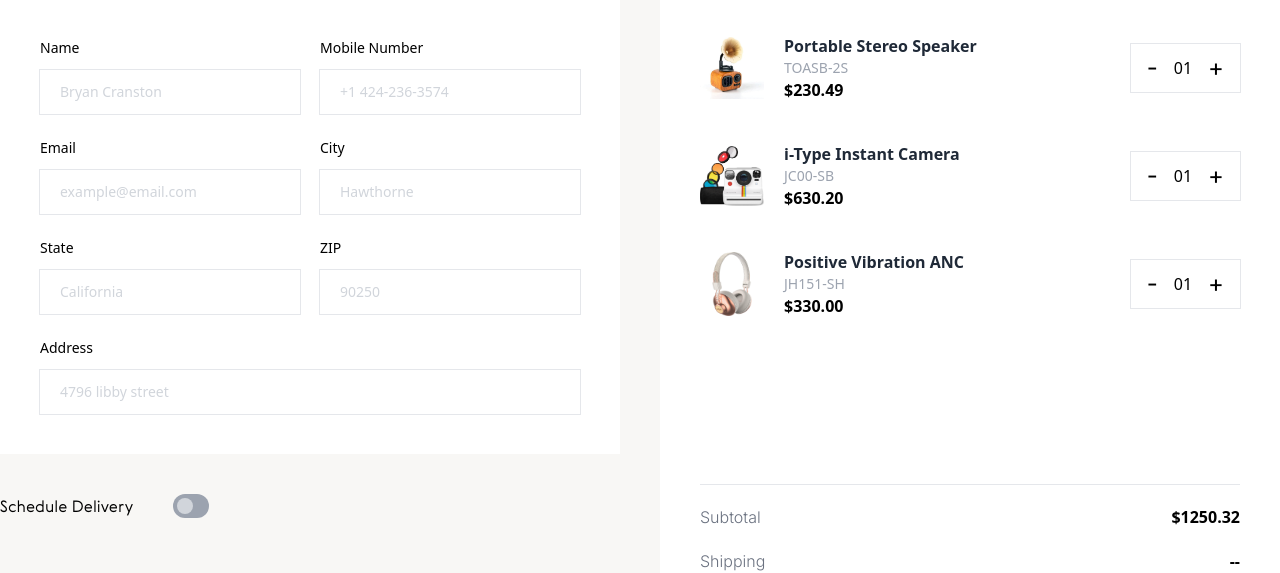
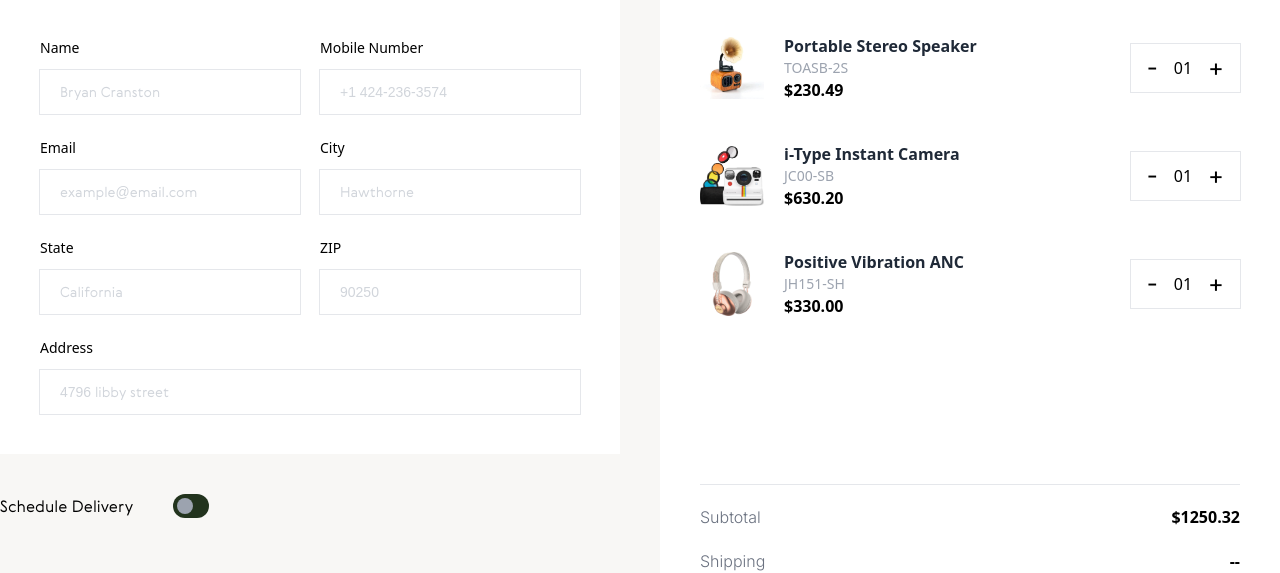
Before and after one commit to sazzadtanim/8-3-2023-ecomm-checkout, a Next.js app: page / in a window 1280 px wide. Shown: the part 202-775 px from the top of the page. Built offline with nearby package versions, Linux system fonts and the light colour scheme.

Commit message:
minor changes

```diff
--- a/src/app/page.tsx
+++ b/src/app/page.tsx
@@ -61,8 +61,8 @@ function LeftSection() {
   };
 
   const roundbuttonStyles = {
-    left: " bg-gray-300",
-    right: " bg-gray-600",
+    left: " bg-gray-400",
+    right: " bg-gray-100",
   };
 
   return (
@@ -84,7 +84,7 @@ function LeftSection() {
           <div className="font-gerbera capitalize mb-6 flex gap-10">
             schedule delivery
             <div
-              className={`bg-gray-400 flex h-6 w-9 rounded-2xl items-center ${
+              className={`bg-[#22331D] flex h-6 w-9 rounded-2xl items-center ${
                 isOn ? buttonStyles["right"] : buttonStyles["left"]
               } `}
               data-isOn={isOn}
--- a/src/components/Input.tsx
+++ b/src/components/Input.tsx
@@ -23,7 +23,7 @@ export default function Input(props: InputProps) {
           <input
             type={type}
             placeholder={placeholder}
-            className="px-5 py-2 ring-1 ring-gray-200 active:ring-black appearance-none w-full hover:ring-gray-400 font-medium placeholder:font-normal placeholder:text-gray-300 text-gray-800"
+            className="px-5 py-2 ring-1 ring-gray-200 active:ring-black appearance-none w-full hover:ring-gray-400 placeholder:font-normal placeholder:text-gray-300 font-gerbera"
           />
         </>
       )}
```
